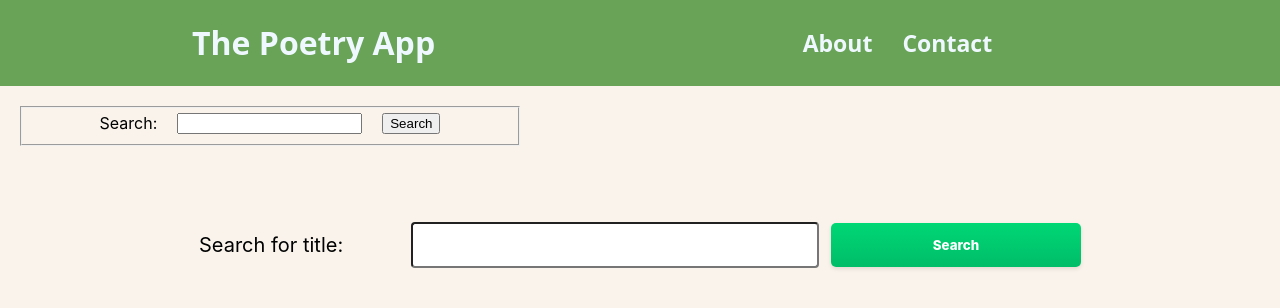
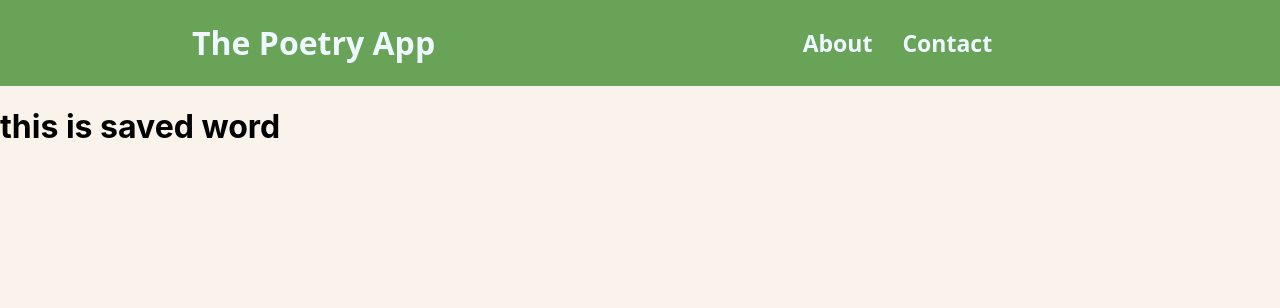
Before and after one commit to IAMAMZ/poetry, a React (Create React App) app: page /saved-words in a window 1280 px wide. Shown: the top 308 px of the page. Built offline with nearby package versions, Linux system fonts and the light colour scheme.

Commit message:
Add routes to app

```diff
--- a/package.json
+++ b/package.json
@@ -9,6 +9,7 @@
     "react": "^18.2.0",
     "react-dom": "^18.2.0",
     "react-draggable": "^4.4.5",
+    "react-router-dom": "^6.14.2",
     "react-scripts": "5.0.1",
     "web-vitals": "^2.1.4"
   },
--- a/src/App.js
+++ b/src/App.js
@@ -4,6 +4,9 @@ import { useEffect, useState } from "react";
 import Poem from "./components/Poem";
 import Header from "./components/Header";
 import Dictionary from "./components/Dictionary";
+import { BrowserRouter, Routes, Route } from "react-router-dom";
+import SavedWords from "./pages/SavedWords";
+import Home from "./pages/Home";
 
 function App() {
   const [poems, setPoems] = useState();
@@ -39,29 +42,21 @@ function App() {
   return (
     <div className="App">
       <Header></Header>
-      <Dictionary />
-      <SearchBox
-        label="Search for title:"
-        buttonTxt={"Search"}
-        whenSubmit={searchTitle}
-      />
-      <div className="poemsWrapper">
-        {console.log(poems)}
-        {poems ? (
-          poems.map((poem) => {
-            const lines = poem.lines;
-            const author = poem.author;
-            const title = poem.title;
-            return (
-              <div>
-                <Poem title={title} author={author} lines={lines} />
-              </div>
-            );
-          })
-        ) : (
-          <p>{error}</p>
-        )}
-      </div>
+      <Routes>
+        <Route
+          path="*"
+          element={
+            <Home
+              poems={poems}
+              setPoems={setPoems}
+              error={error}
+              setError={setError}
+              searchTitle={searchTitle}
+            />
+          }
+        />
+        <Route path="/saved-words" element={<SavedWords />} />
+      </Routes>
     </div>
   );
 }
--- a/src/index.js
+++ b/src/index.js
@@ -1,13 +1,16 @@
-import React from 'react';
-import ReactDOM from 'react-dom/client';
-import './index.css';
-import App from './App';
-import reportWebVitals from './reportWebVitals';
+import React from "react";
+import ReactDOM from "react-dom/client";
+import "./index.css";
+import App from "./App";
+import reportWebVitals from "./reportWebVitals";
+import { BrowserRouter } from "react-router-dom";
 
-const root = ReactDOM.createRoot(document.getElementById('root'));
+const root = ReactDOM.createRoot(document.getElementById("root"));
 root.render(
   <React.StrictMode>
-    <App />
+    <BrowserRouter>
+      <App />
+    </BrowserRouter>
   </React.StrictMode>
 );
 
--- /dev/null
+++ b/src/pages/Home.js
@@ -0,0 +1,39 @@
+import Dictionary from "../components/Dictionary";
+import SearchBox from "../components/SearchBox";
+import Poem from "../components/Poem";
+
+export default function Home({
+  searchTitle,
+  poems,
+  setPoems,
+  error,
+  setError,
+}) {
+  return (
+    <div>
+      <Dictionary />
+      <SearchBox
+        label="Search for title:"
+        buttonTxt={"Search"}
+        whenSubmit={searchTitle}
+      />
+      <div className="poemsWrapper">
+        {console.log(poems)}
+        {poems ? (
+          poems.map((poem) => {
+            const lines = poem.lines;
+            const author = poem.author;
+            const title = poem.title;
+            return (
+              <div>
+                <Poem title={title} author={author} lines={lines} />
+              </div>
+            );
+          })
+        ) : (
+          <p>{error}</p>
+        )}
+      </div>
+    </div>
+  );
+}
--- /dev/null
+++ b/src/pages/SavedWords.js
@@ -0,0 +1,3 @@
+export default function SavedWords() {
+  return <h1>this is saved word</h1>;
+}
```
Also changed, not shown: 1 other file (tests, documents, lock files or other folders).
